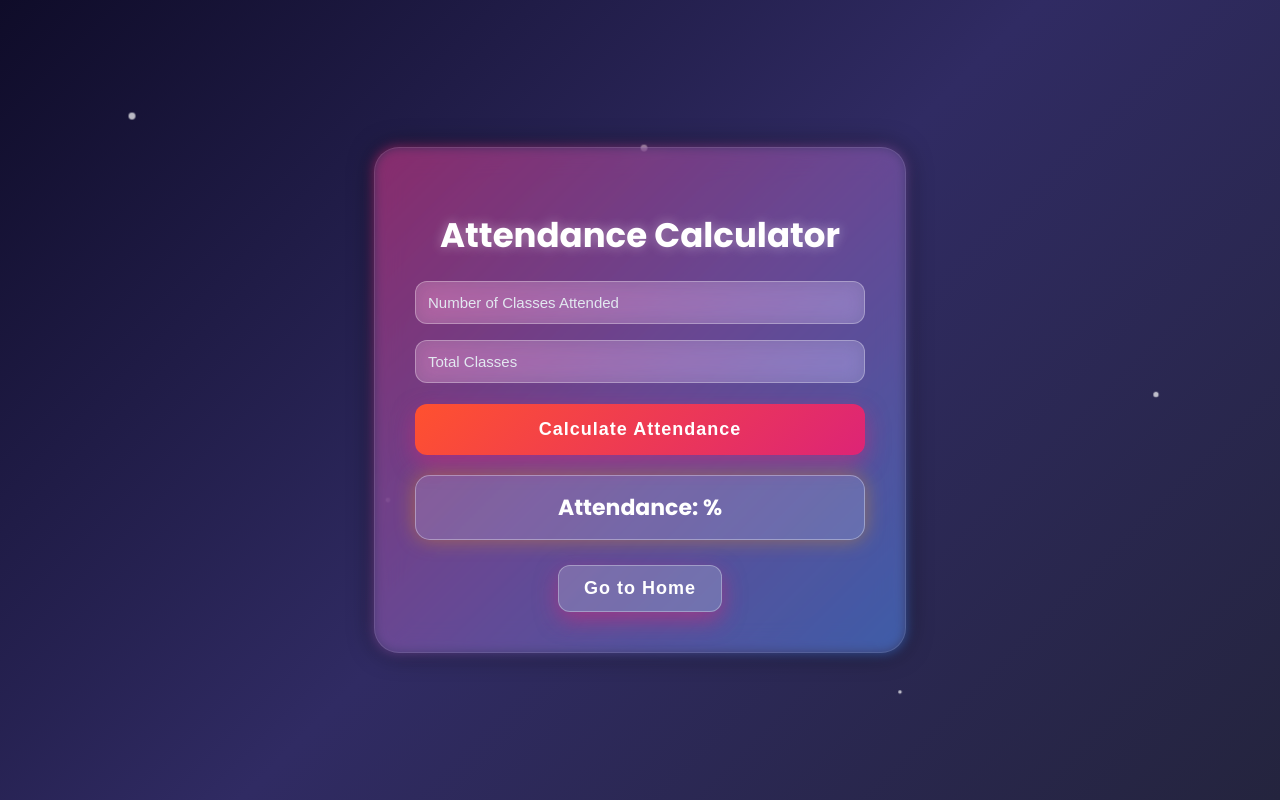
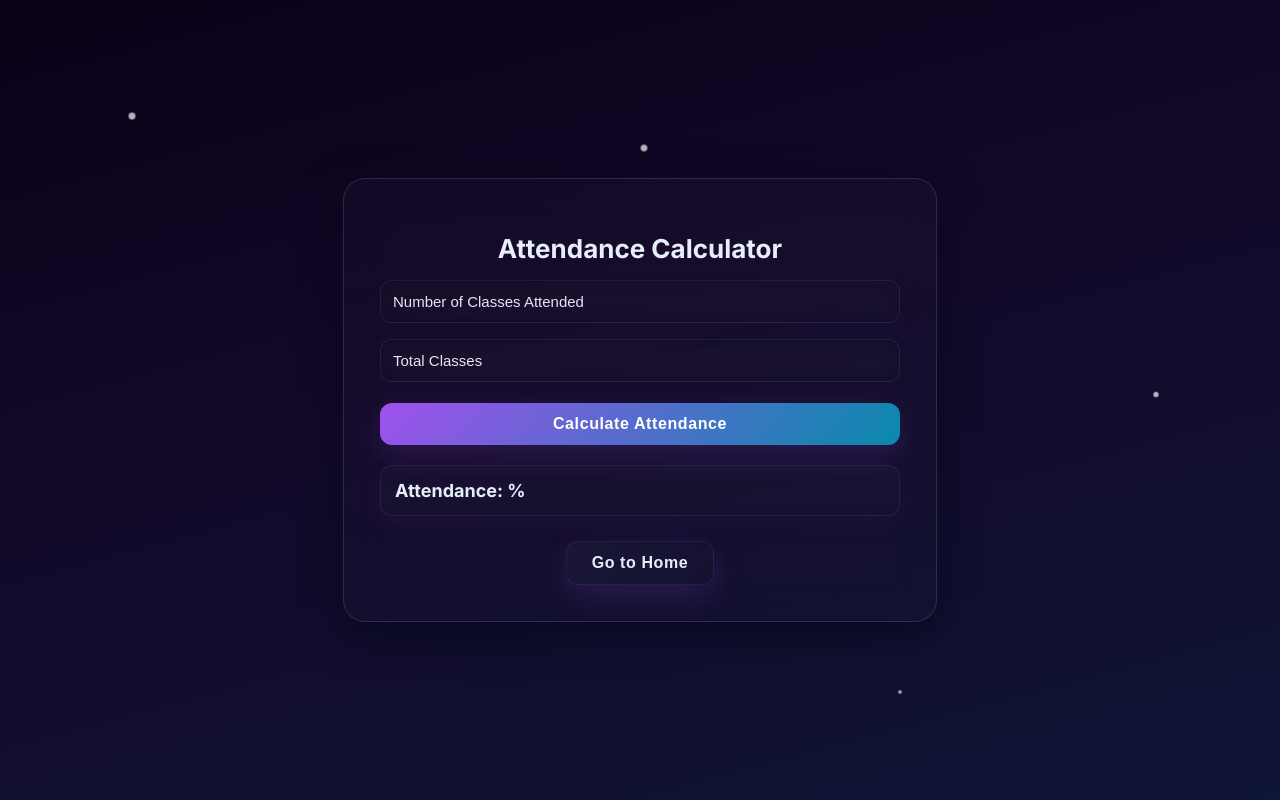
Before and after one commit to nagasai-chowdary-gituser/simats_web_portal, a Flask app: page /attendance in a window 1280 px wide. Run offline with Flask 3, Linux system fonts and the light colour scheme; a user stored in the database is signed in; data comes from the database, SQL or seed files in the repository.

Commit message:
UI: Apply Midnight Blur theme to attendance (style-only)

```diff
--- a/templates/attendance.html
+++ b/templates/attendance.html
@@ -7,18 +7,9 @@
     <meta name="viewport" content="width=device-width, initial-scale=1.0">
     <title>Attendance Calculator</title>
     <style>
-        @import url('https://fonts.googleapis.com/css2?family=Poppins:wght@300;400;600;700;800&display=swap');
-        body {
-            margin: 0;
-            padding: 0;
-            height: 100vh;
-            font-family: "Poppins", sans-serif;
-            display: flex;
-            justify-content: center;
-            align-items: center;
-            background: linear-gradient(135deg,#0f0c29,#302b63,#24243e);
-            overflow: hidden;
-        }
+        @import url('https://fonts.googleapis.com/css2?family=Poppins:wght@300;400;600;700,800&family=Inter:wght@300;400;600;700&display=swap');
+        :root{ --bg-deep:#0a0118; --bg-mid:#130828; --bg-navy:#0f1535; --glass: rgba(255,255,255,0.08); --glass-border: rgba(255,255,255,0.12); --neon-purple:#a855f7; --neon-cyan:#06b6d4; --text-primary:#e6eefb; --text-muted: rgba(230,238,251,0.8); --radius-lg:22px; }
+        body { margin: 0; padding: 0; min-height: 100vh; font-family: 'Inter','Poppins', sans-serif; display:flex; align-items:center; justify-content:center; background: linear-gradient(165deg,var(--bg-deep),var(--bg-mid) 40%,var(--bg-navy)); color:var(--text-primary); overflow:auto }
         /* Floating particles animation */
         .particles {
             position: fixed;
@@ -42,20 +33,7 @@
             to { transform: translateY(-10vh) scale(1); }
         }
         /* Final Boss Card */
-        .card {
-            width: 450px;
-            padding: 40px;
-            border-radius: 25px;
-            background: rgba(255,255,255,0.08);
-            box-shadow: 0 0 25px rgba(0,0,0,0.55);
-            border: 1px solid rgba(255,255,255,0.15);
-            backdrop-filter: blur(15px);
-            position: relative;
-            z-index: 2;
-            animation: fadeUp 0.9s ease forwards;
-            transform: translateY(25px);
-            opacity: 0;
-        }
+        .card { width: min(520px, calc(100% - 48px)); padding: 36px; border-radius: var(--radius-lg); background: linear-gradient(180deg, rgba(255,255,255,0.02), rgba(255,255,255,0.01)); box-shadow: 0 12px 40px rgba(2,6,23,0.6); border: 1px solid var(--glass-border); backdrop-filter: blur(20px); position: relative; z-index: 2; animation: fadeUp 0.9s ease forwards; transform: translateY(20px); opacity: 0 }
         @keyframes fadeUp {
             to { opacity: 1; transform: translateY(0px); }
         }
@@ -64,44 +42,21 @@
             content: "";
             position: absolute;
             inset: -2px;
-            border-radius: 25px;
-            padding: 2px;
-            background: linear-gradient(135deg,#ff512f,#dd2476,#1e90ff,#ff9a00);
-            background-size: 400% 400%;
-            animation: glow 10s ease infinite;
-            z-index: -1;
-            filter: blur(6px);
-            opacity: 0.55;
+            border-radius: var(--radius-lg);
+            padding: 2px; background: linear-gradient(120deg,var(--neon-purple),var(--neon-violet),var(--neon-cyan)); background-size: 300% 300%; animation: glow 9s linear infinite; z-index: -1; filter: blur(16px); opacity: 0.22;
         }
         @keyframes glow {
             0% { background-position: 0% 50%; }
             50% { background-position: 100% 50%; }
             100% { background-position: 0% 50%; }
         }
-        h1 {
-            text-align: center;
-            font-size: 34px;
-            color: #ffffff;
-            margin-bottom: 20px;
-            font-weight: 700;
-            text-shadow: 0 0 12px rgba(255,255,255,0.4);
-        }
+        h1 { text-align:center; font-size: 26px; color:var(--text-primary); margin-bottom:16px; font-weight:700 }
         form {
             display: flex;
             flex-direction: column;
             gap: 16px;
         }
-        input {
-            padding: 12px;
-            border-radius: 12px;
-            outline: none;
-            border: none;
-            background: rgba(255,255,255,0.18);
-            color: #fff;
-            font-size: 15px;
-            backdrop-filter: blur(10px);
-            border: 1px solid rgba(255,255,255,0.3);
-        }
+        input { padding: 12px; border-radius: 12px; outline:none; border:1px solid rgba(255,255,255,0.06); background: linear-gradient(180deg, rgba(255,255,255,0.03), rgba(255,255,255,0.01)); color:var(--text-primary); font-size:15px; box-shadow: 0 6px 18px rgba(2,6,23,0.4) inset }
         input::placeholder {
             color: #e2e8f0;
             opacity: 1;
@@ -110,58 +65,21 @@
             border-color: #ff9a00;
             box-shadow: 0 0 15px rgba(255,154,0,0.65);
         }
-        button {
-            margin-top: 5px;
-            padding: 15px;
-            border: none;
-            border-radius: 12px;
-            background: linear-gradient(135deg,#ff512f,#dd2476);
-            color: #fff;
-            font-weight: 700;
-            letter-spacing: 1px;
-            font-size: 18px;
-            cursor: pointer;
-            transition: 0.3s;
-            box-shadow: 0 8px 22px rgba(221,36,118,0.5);
-        }
+        button { margin-top: 5px; padding: 12px 16px; border:none; border-radius: 12px; background: linear-gradient(135deg, rgba(168,85,247,0.95), rgba(8,145,178,0.95)); color: #fff; font-weight: 700; letter-spacing: 0.6px; font-size:16px; cursor:pointer; transition: all 0.28s ease; box-shadow: 0 10px 30px rgba(168,85,247,0.16) }
         button:hover {
             transform: translateY(-3px);
             filter: brightness(1.15);
             box-shadow: 0 12px 35px rgba(221,36,118,0.7);
         }
         /* Highlight Result */
-        .result-box {
-            margin-top: 20px;
-            padding: 15px;
-            background: rgba(255,255,255,0.15);
-            border-radius: 15px;
-            text-align: center;
-            color: #fff;
-            font-size: 22px;
-            font-weight: 700;
-            border: 1px solid rgba(255,255,255,0.35);
-            box-shadow: 0 0 20px rgba(255,154,0,0.4);
-        }
+        .result-box { margin-top: 20px; padding: 14px; background: linear-gradient(180deg, rgba(255,255,255,0.02), rgba(255,255,255,0.01)); color:var(--text-primary); font-size:18px; font-weight:700; border-radius:12px; border: 1px solid rgba(255,255,255,0.06); box-shadow: 0 8px 30px rgba(168,85,247,0.06) }
         /* Home Button */
         .home-btn {
             margin-top: 20px;
             text-align: center;
         }
-        .home-btn button {
-            padding: 12px 25px;
-            border-radius: 12px;
-            background: rgba(255,255,255,0.18);
-            color: white;
-            border: 1px solid rgba(255,255,255,0.32);
-            cursor: pointer;
-            transition: 0.3s;
-            font-weight: 600;
-        }
-        .home-btn button:hover {
-            background: linear-gradient(135deg,#ff512f,#dd2476);
-            box-shadow: 0 0 20px rgba(221,36,118,0.7);
-            transform: scale(1.05);
-        }
+        .home-btn button { padding: 12px 25px; border-radius: 12px; background: linear-gradient(135deg, rgba(255,255,255,0.03), rgba(255,255,255,0.01)); color:var(--text-primary); border: 1px solid rgba(255,255,255,0.06); cursor:pointer }
+        .home-btn button:hover { background: linear-gradient(135deg, rgba(168,85,247,0.95), rgba(8,145,178,0.95)); box-shadow: 0 14px 38px rgba(168,85,247,0.16); transform: translateY(-4px) }
     </style>
 </head>
 <body>
```
